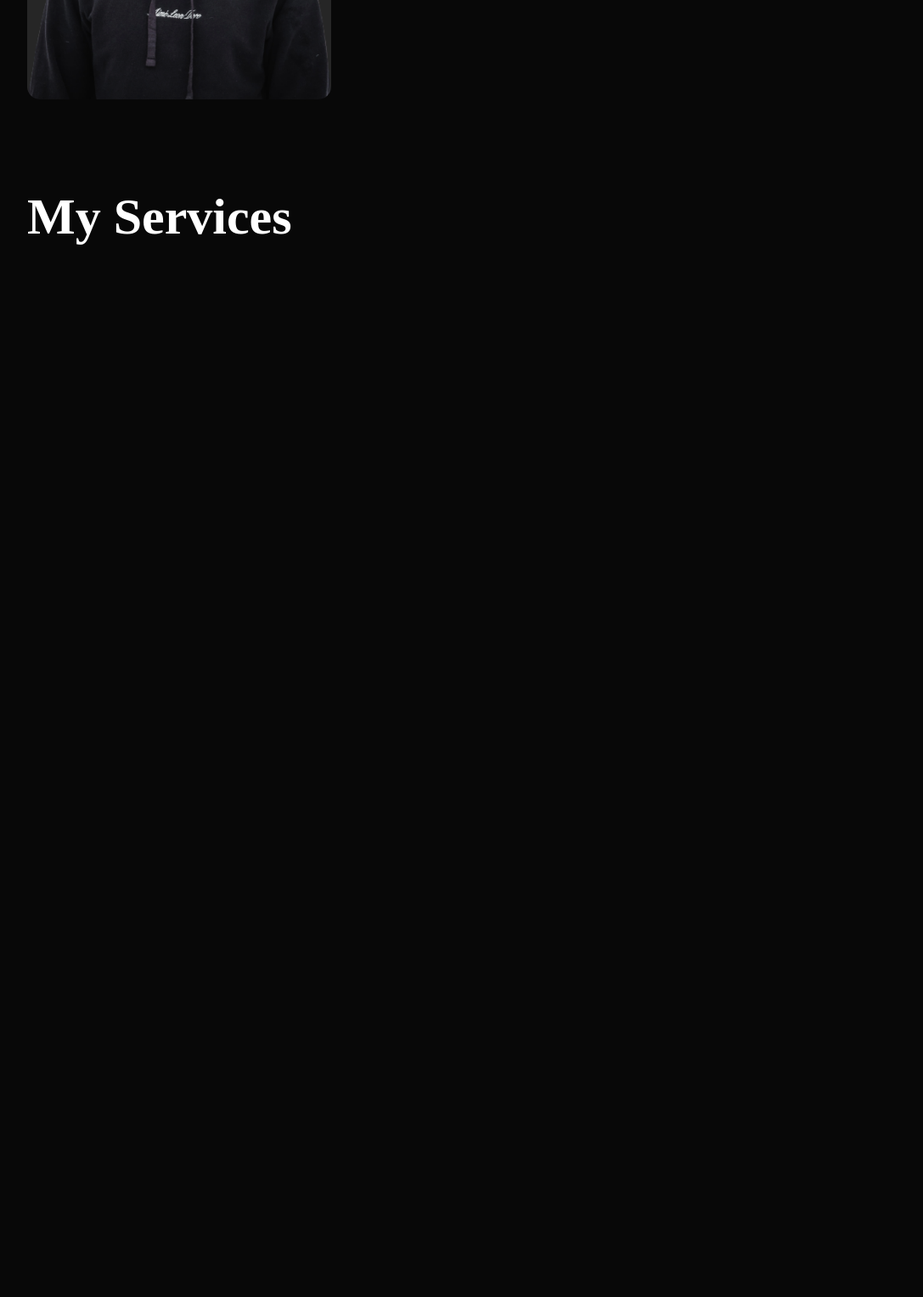
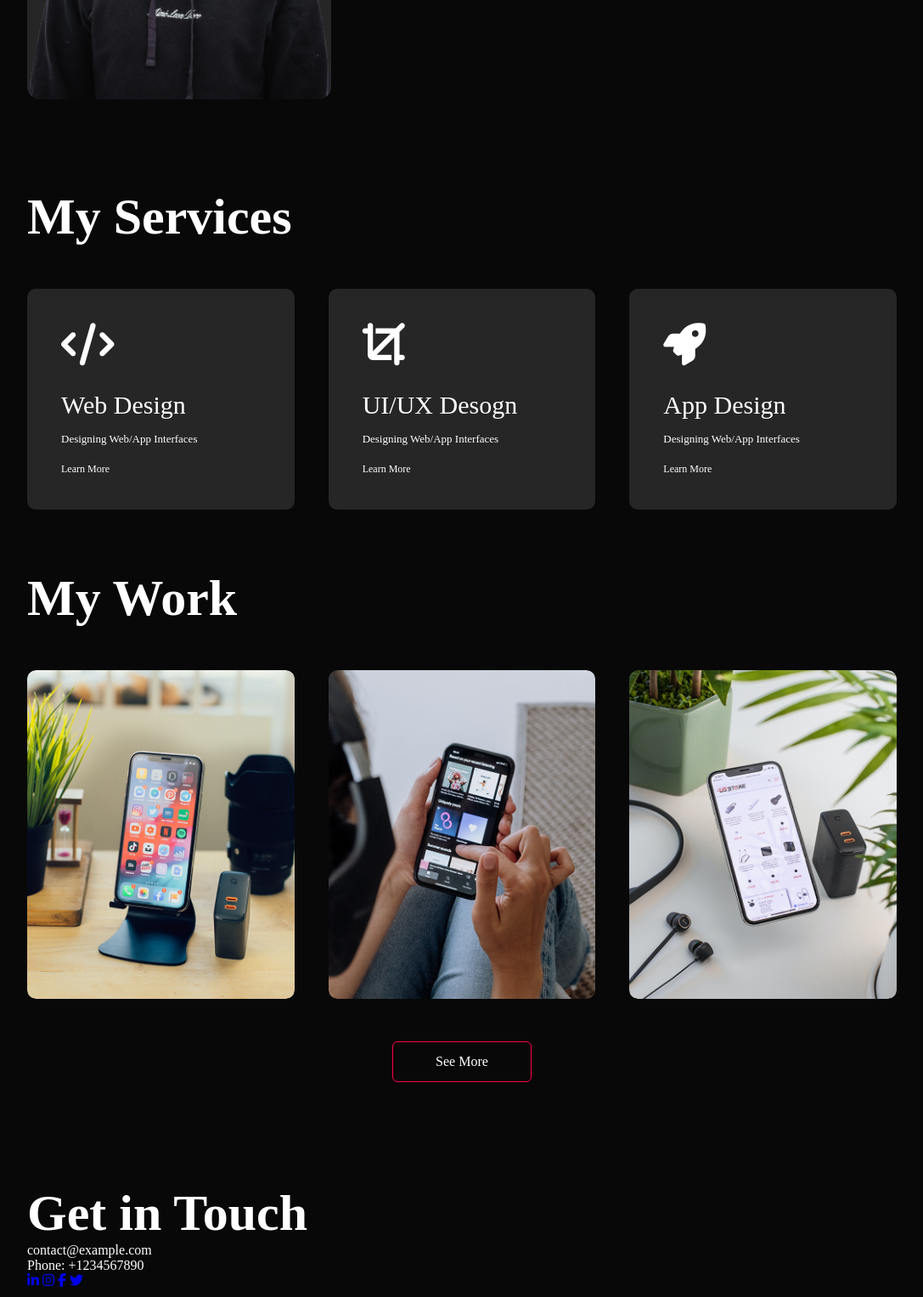
Before and after one commit to Parvesbd02/sadiya-s-portfolio, a plain HTML site: page index.html in a window 1280 px wide. Shown: the part 1239-2766 px from the top of the page at 85% size, without its empty margins (96-1183 px from the left). Before the commit the page ends 1539 px from the top, so only its background shows below. Drawn offline with Linux system fonts and the light colour scheme.

Commit message:
Secont title

```diff
--- a/index.html
+++ b/index.html
@@ -6,6 +6,7 @@
     <meta name="viewport" content="width=device-width, initial-scale=1.0">
     <title>Sadiya's Portfolio</title>
     <link rel="stylesheet" href="./style.css">
+    <script src="https://kit.fontawesome.com/88c62e0dc7.js" crossorigin="anonymous"></script>
 </head>
 
 <body>
@@ -81,13 +82,91 @@
     </div>
     <!-- ------------------services--------------------- -->
 
-<div id="services">
-    <div class="container">
-        <h1 class="sub-title">My Services</h1>
+    <div id="services">
+        <div class="container">
+            <h1 class="sub-title">My Services</h1>
+            <div class="services-list">
+                <div>
+                    <i class="fa fa-solid fa-code"></i>
+                    <h2>Web Design</h2>
+                    <p>Designing Web/App Interfaces</p>
+                    <a href="#">Learn More</a>
+                </div>
+                <div>
+                    <i class="fa fa-solid fa-crop"></i>
+                    <h2>UI/UX Desogn</h2>
+                    <p>Designing Web/App Interfaces</p>
+                    <a href="#">Learn More</a>
+                </div>
+                <div>
+                    <i class="fa fa-rocket"></i>
+                    <h2>App Design</h2>
+                    <p>Designing Web/App Interfaces</p>
+                    <a href="#">Learn More</a>
+                </div>
+            </div>
+        </div>
     </div>
-</div>
 
 
+    <!-- ------------------------portfolio-------------------- -->
+
+    <div id="portfolio">
+        <div class="container">
+            <h1 class="sub-title">My Work</h1>
+            <div class="work-list">
+                <div class="work">
+                    <img src="./images/work-1.png" alt="">
+                    <div class="layer">
+                        <h3>Social Media App</h3>
+                        <p>Lorem ipsum dolor sit amet consectetur adipisicing elit. Non totam sint velit dolorem
+                            laboriosam quas harum, error tempora repellat vero.</p>
+                        <a href="#"><i class="fa fa-solid fa-link"></i></a>
+                    </div>
+                </div>
+                <div class="work">
+                    <img src="./images/work-2.png" alt="">
+                    <div class="layer">
+                        <h3>Music Player App</h3>
+                        <p>Lorem ipsum dolor sit amet consectetur adipisicing elit. Non totam sint velit dolorem
+                            laboriosam quas harum, error tempora repellat vero.</p>
+                        <a href="#"><i class="fa fa-solid fa-link"></i></a>
+                    </div>
+                </div>
+                <div class="work">
+                    <img src="./images/work-3.png" alt="">
+                    <div class="layer">
+                        <h3>Online shopping App</h3>
+                        <p>Lorem ipsum dolor sit amet consectetur adipisicing elit. Non totam sint velit dolorem
+                            laboriosam quas harum, error tempora repellat vero.</p>
+                        <a href="#"><i class="fa fa-solid fa-link"></i></a>
+                    </div>
+                </div>
+            </div>
+            <a href="#" class="btn">See More</a>
+        </div>
+    </div>
+
+    <!-- -------------------contact----------------------- -->
+    <div id="contact">
+        <div class="container">
+
+            <div class="row">
+                <div class="Contact-left">
+                    <h1 class="sub-title">Get in Touch</h1>
+                    <p>contact@example.com</p>
+                    <p>Phone: +1234567890</p>
+                    <div class="social-icon">
+                        <a href="#"><i class="fa fa-solid fa-linkedin"></i></a>
+                        <a href="#"> <i class="fa fa-solid fa-instagram"></i></a>
+                        <a href="#"> <i class="fa fa-solid fa-facebook"></i></a>
+                        <a href="#"> <i class="fa fa-solid fa-twitter"></i></a>
+                    </div>
+                </div>
+                <div class="Contact-right"></div>
+            </div>
+        </div>
+    </div>
 
     <script src="./javascript.js"></script>
 </body>
--- a/style.css
+++ b/style.css
@@ -1,16 +1,16 @@
-*{
+* {
     margin: 0;
     padding: 0;
-    font-family: 'Poppins','sans-serif';
+    font-family: 'Poppins', 'sans-serif';
     box-sizing: border-box;
 }
 
-body{
+body {
     background: #080808;
     color: #fff;
 }
 
-#header{
+#header {
     width: 100%;
     height: 100vh;
     background-image: url(./images/background.png);
@@ -18,36 +18,36 @@ body{
     background-position: center;
 }
 
-.container{
+.container {
     padding: 10px 10%;
 
 }
 
-nav{
+nav {
     display: flex;
     align-items: center;
     justify-content: space-between;
     flex-wrap: wrap;
 }
 
-.logo{
+.logo {
     width: 140px;
 }
 
-nav ul li{
+nav ul li {
     display: inline-block;
     list-style: none;
     margin: 10px 20px;
 }
 
-nav ul li a{
+nav ul li a {
     text-decoration: none;
     color: #fff;
     font-size: 18px;
     position: relative;
 }
 
-nav ul li a::after{
+nav ul li a::after {
     content: " ";
     width: 0;
     height: 3px;
@@ -58,56 +58,58 @@ nav ul li a::after{
     transition: .5s;
 }
 
-nav ul li a:hover::after{
+nav ul li a:hover::after {
     width: 100%;
 }
 
-.header-text{
+.header-text {
     margin-top: 20%;
     font-size: 30px;
 }
 
-.header-text h1 span{
+.header-text h1 span {
     color: #ff004f;
 }
 
 /* -----------about------------ */
-#about{
+#about {
     padding: 80px 0;
     color: #ababab;
 }
 
-.row{
+.row {
     display: flex;
     justify-content: space-between;
     flex-wrap: wrap;
 }
 
-.about-col-1{
+.about-col-1 {
     flex-basis: 35%;
 
 }
-.about-col-1 img{
+
+.about-col-1 img {
     width: 100%;
     border-radius: 15px;
 }
 
-.about-col-2{
+.about-col-2 {
     flex-basis: 60%;
 
 }
 
-.sub-title{
+.sub-title {
     font-size: 60px;
     font-weight: 600;
     color: #fff;
 }
 
-.tab-title{
+.tab-title {
     display: flex;
     margin: 20px 0 40px;
 }
-.tab-links{
+
+.tab-links {
     margin-right: 50px;
     font-size: 18px;
     font-weight: 500;
@@ -115,7 +117,8 @@ nav ul li a:hover::after{
     position: relative;
 
 }
-.tab-links::after{
+
+.tab-links::after {
     content: " ";
     width: 0;
     height: 3px;
@@ -127,24 +130,157 @@ nav ul li a:hover::after{
 }
 
 
-.tab-links.active-link::after{
+.tab-links.active-link::after {
     width: 50%;
 
 }
 
-.tab-contents ul li{
+.tab-contents ul li {
     list-style: none;
     margin: 10px 0;
 }
 
-.tab-contents ul li span{
+.tab-contents ul li span {
     color: #e64074;
     font-size: 14px;
 }
 
-.tab-contents{
+.tab-contents {
     display: none;
 }
-.tab-contents.active-tab{
+
+.tab-contents.active-tab {
     display: block;
 }
+
+
+
+----------------------services-------------------- #services {
+    padding: 30px 0;
+}
+
+.services-list {
+    display: grid;
+    grid-template-columns: repeat(auto-fit, minmax(250px, 1fr));
+    grid-gap: 40px;
+    margin-top: 50px;
+}
+
+.services-list div {
+    background: #262626;
+    padding: 40px;
+    font-size: 13px;
+    font-weight: 300;
+    border-radius: 10px;
+    transition: background 0.5s, transform 0.5s;
+}
+
+.services-list div i {
+    font-size: 50px;
+    margin-bottom: 30px;
+}
+
+.services-list div h2 {
+    font-size: 30px;
+    font-weight: 500;
+    margin-bottom: 15px;
+}
+
+.services-list div a {
+    text-decoration: none;
+    color: #fff;
+    font-size: 12px;
+    margin-top: 20px;
+    display: inline-block;
+}
+
+.services-list div:hover {
+    background: #ff004f;
+    transform: translateY(-10px);
+}
+
+/* ---------------------portfolio------------------ */
+
+#portfolio {
+    padding: 50px 0;
+}
+
+.work-list {
+    display: grid;
+    grid-template-columns: repeat(auto-fit, minmax(250px, 1fr));
+    grid-gap: 40px;
+    margin-top: 50px;
+}
+
+.work {
+    border-radius: 10px;
+    position: relative;
+    overflow: hidden;
+}
+
+.work img {
+    width: 100%;
+    border-radius: 10px;
+    display: block;
+    transition: transform 0.5s;
+}
+
+.layer {
+    width: 100%;
+    height: 0;
+    background: linear-gradient(rgba(0, 0, 0, 0.6), #ff004f);
+    border-radius: 10px;
+    position: absolute;
+    left: 0;
+    bottom: 0;
+    overflow: hidden;
+    display: flex;
+    align-items: center;
+    justify-content: center;
+    flex-direction: column;
+    padding: 0 40px;
+    text-align: center;
+    font-size: 14px;
+    transition: height 0.5s;
+}
+
+.layer h3 {
+    font-weight: 500;
+    margin-bottom: 23;
+}
+
+.layer a {
+    margin-top: 20px;
+    color: #ff004f;
+    text-decoration: none;
+    font-size: 18px;
+    line-height: 60px;
+    background: #fff;
+    width: 60px;
+    height: 60px;
+    border-radius: 50%;
+}
+
+.work:hover img {
+    transform: scale(1.1);
+}
+
+.work:hover .layer {
+    height: 100%;
+}
+
+.btn{
+    display: block;
+    margin: 50px auto;
+    width: fit-content;
+    border: 1px solid #ff004f;
+    padding: 14px 50px;
+    border-radius: 6px;
+    text-decoration: none;
+    color: #fff;
+    transition: background 0.5s ;
+}
+
+.btn:hover{
+    background: #ff004f;
+}
```
